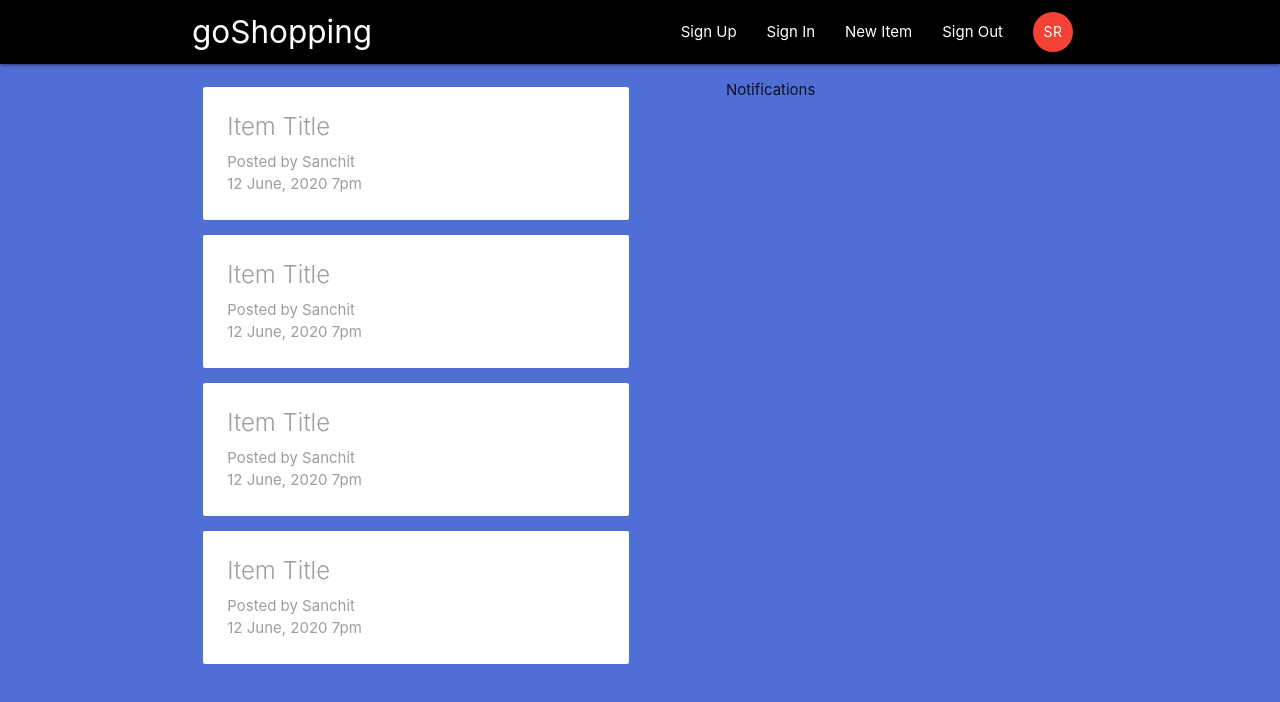
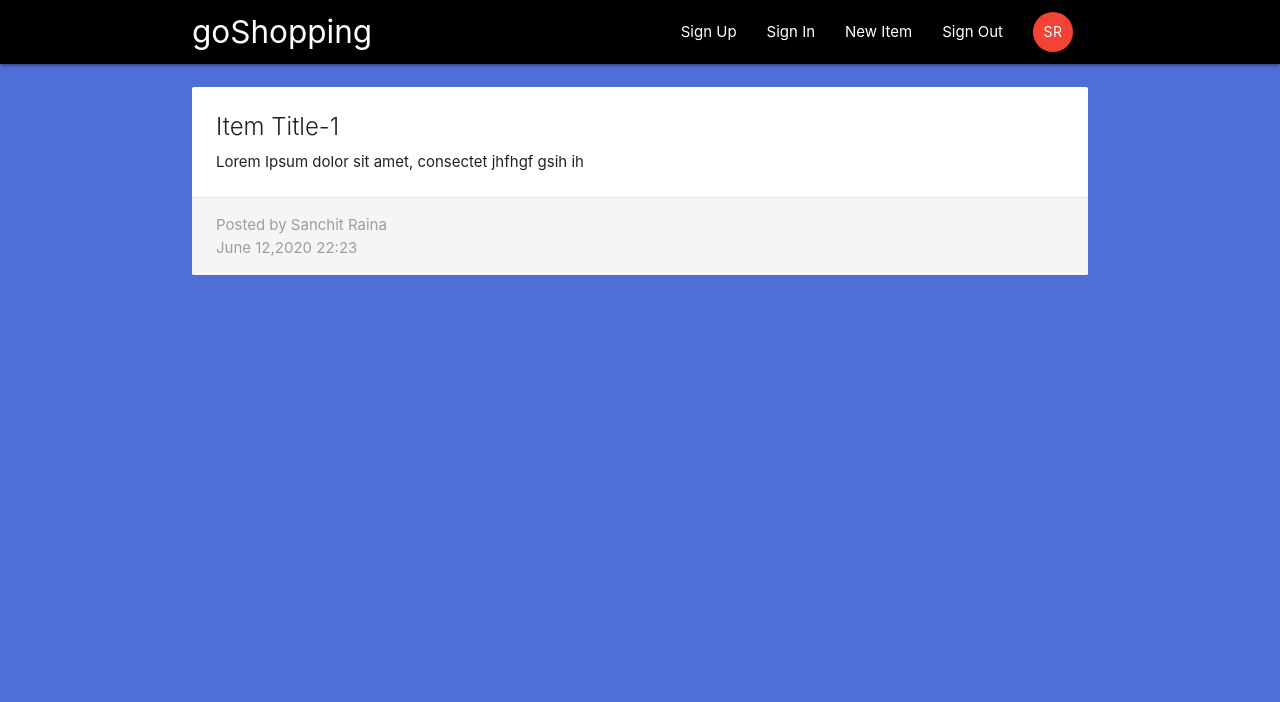
Before and after one commit to Sanchitraina1999/goShopping, a React (Create React App) app in the folder goshopping/: page /item/1 in a window 1280 px wide. Shown: the top 702 px of the page. Built offline with nearby package versions, Linux system fonts and the light colour scheme.

Commit message:
itemDetails component :tada:

```diff
--- a/goshopping/src/App.js
+++ b/goshopping/src/App.js
@@ -2,6 +2,7 @@ import React, { Component } from "react";
 import { BrowserRouter, Switch, Route } from "react-router-dom";
 import Navbar from "./components/layout/Navbar";
 import Dashboard from "./components/dashboard/Dashboard";
+import ItemDetails from "./components/items/ItemDetails"
 
 class App extends Component {
   render() {
@@ -10,7 +11,8 @@ class App extends Component {
         <div className="App">
           <Navbar />
           <Switch>
-            <Route path="/" component={Dashboard}></Route>
+            <Route exact path="/" component={Dashboard}></Route>
+            <Route path="/item/:id" component={ItemDetails}></Route>
           </Switch>
         </div>
       </BrowserRouter>
--- a/goshopping/src/components/items/ItemDetails.js
+++ b/goshopping/src/components/items/ItemDetails.js
@@ -0,0 +1,21 @@
+import React from "react";
+
+const ItemDetails = (props) => {
+  const id = props.match.params.id;
+  return (
+    <div className="container section Item-Details">
+      <div className="card z-depth-0">
+        <div className="card-content">
+          <span className="card-title">Item Title-{id}</span>
+          <p>Lorem Ipsum dolor sit amet, consectet jhfhgf gsih ih</p>
+        </div>
+        <div className="card-action grey lighten-4 grey-text">
+          <div>Posted by Sanchit Raina</div>
+          <div>June 12,2020 22:23</div>
+        </div>
+      </div>
+    </div>
+  );
+};
+
+export default ItemDetails;
```
